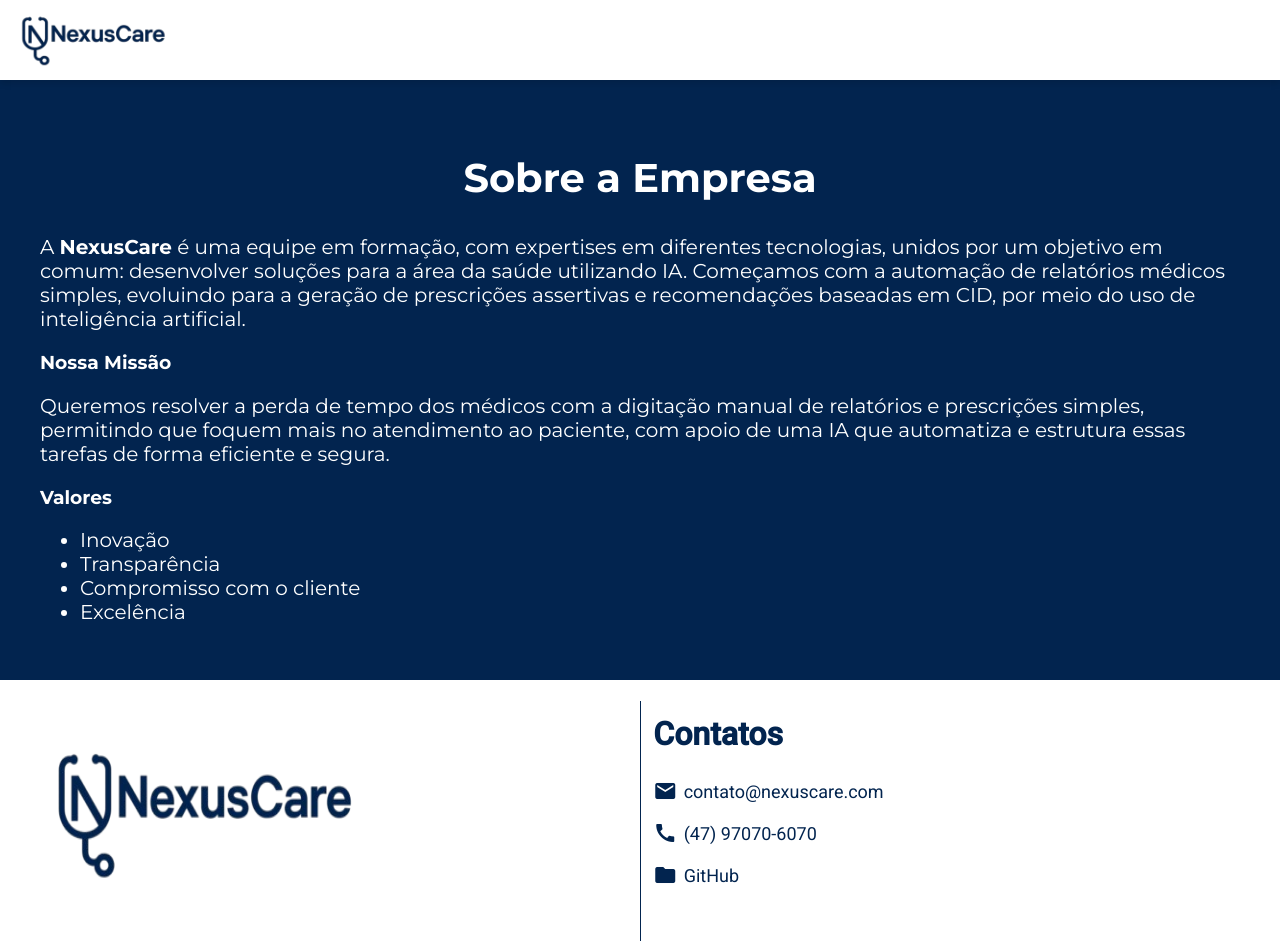
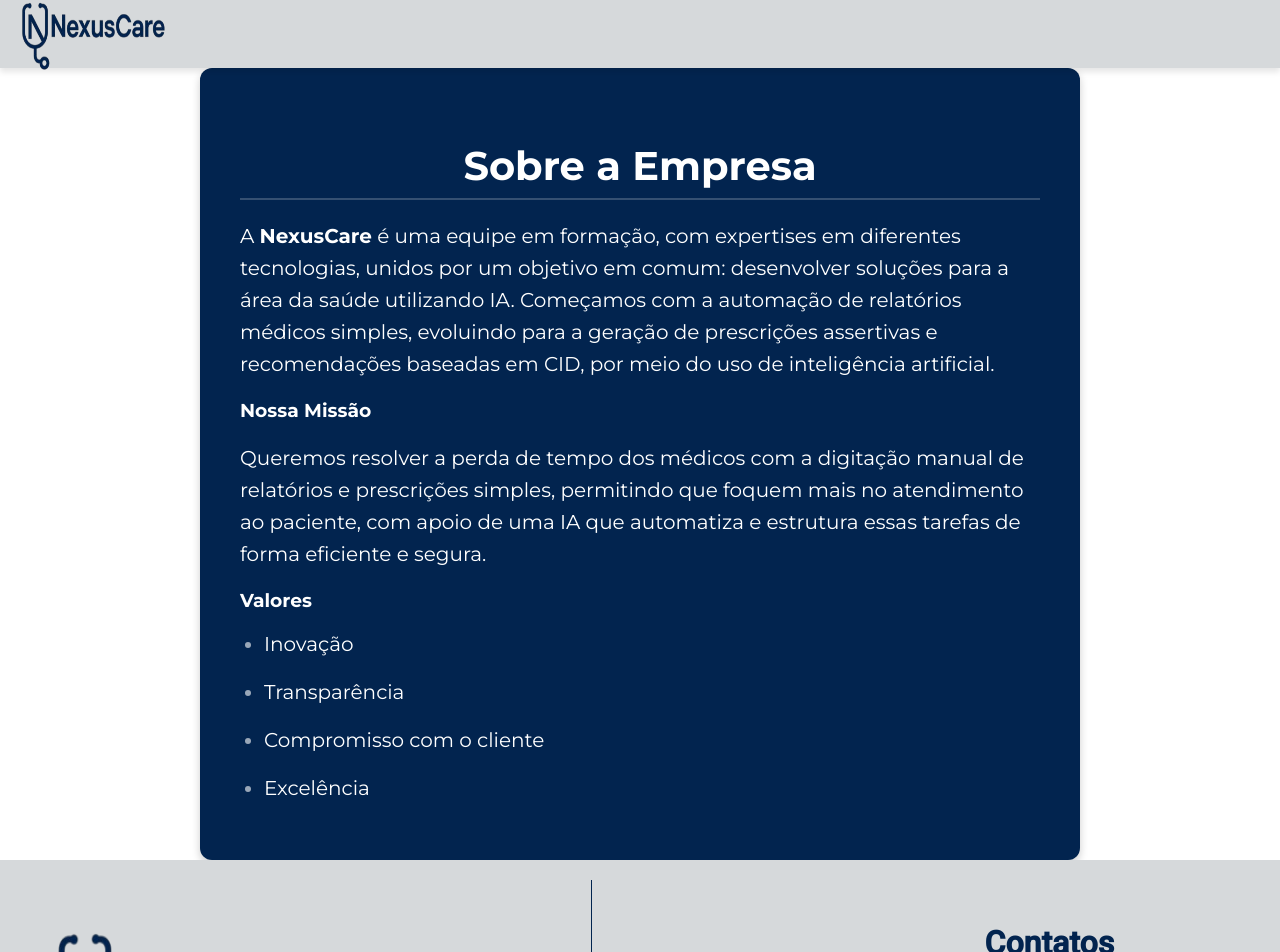
Before and after one commit to dennerborba/hackaton-front, an Angular app in the folder nexusCareFront/: page /about in a window 1280 px wide. Shown: the top 952 px of the page. Built offline with nearby package versions, Linux system fonts and the light colour scheme.

Commit message:
Ajustando detalhes

```diff
--- a/nexusCareFront/src/app/components/footer/footer.component.css
+++ b/nexusCareFront/src/app/components/footer/footer.component.css
@@ -1,20 +1,23 @@
 .footer{
   height: 30vh;
   display: flex;
-  justify-content: space-between;
+  justify-content: space-evenly;
   padding: 1vh 1vw 1vh 1vw;
   color: #02244f;
+  background-color: rgb(214, 217, 219);
 }
 .logo{
-  width: 50vw;
+  width: 60vw;
 }
 .logo img{
   height: 30vh;
   width: 30vw;
 }
 .contact{
-  width: 50vw;
+  width: 30vw;
   text-align: left;
+  margin-left: 380px;
+  margin-top: 30px;
 }
 span{
   height: 100%;
--- a/nexusCareFront/src/app/components/navbar/navbar.component.css
+++ b/nexusCareFront/src/app/components/navbar/navbar.component.css
@@ -2,10 +2,11 @@
     color: #02244f;
     display: flex;
     align-items: center;
-    height: 10vh;
+    height: 8.5vh;
     box-shadow: 0 4px 6px rgba(0, 0, 0, 0.1);
     position: relative;
     z-index: 10;
+    background-color: rgb(214, 217, 219);
 }
 
 .menu {
@@ -13,6 +14,10 @@
   display: flex;
   width: 100vw;
   justify-content: space-between;
+}
+
+.menu img{
+  height: 130px;
 }
 
 .hamburger-menu {
--- a/nexusCareFront/src/app/pages/home/home.component.css
+++ b/nexusCareFront/src/app/pages/home/home.component.css
@@ -85,7 +85,7 @@
   flex-direction: column;
   align-items: center;
   padding: 10em;
-  background-color: white;
+  background-color: rgb(214, 217, 219);
   border-radius: 12px;
   font-family: var(--fonte-principal);
 }
@@ -94,7 +94,8 @@
   margin-top: 0.5em;
   padding: 1.8em;
   cursor: pointer;
-  background-color: #02244f;
+  background-image: url('/assets/imgNexusAi.png/Rectangle 1.png');
+  background-size: 150% auto;
   color: white;
   border: none;
   border-radius: 8px;
--- a/nexusCareFront/src/app/pages/relatorio/relatorio.component.css
+++ b/nexusCareFront/src/app/pages/relatorio/relatorio.component.css
@@ -8,14 +8,14 @@
   padding-top: 60px;
   width: 100%;
   height: 100vh;
-  background-color: white;
+  background-color: rgb(214, 217, 219);
 }
 
 .container {
   display: flex;
   flex-direction: column;
   align-items: center;
-  width: 70%;
+  width: 80%;
   height: 70vh;
   gap: 30px;
   padding-top: 30px;
@@ -35,16 +35,23 @@
     display: flex;
     align-items: center;
     justify-content: center;
+    gap: 20px;
   }
 
-  .menu {
+  .menuMedico {
+    position: relative;
+    display: flex;
+    gap: 1em;
+  }
+
+  .menuPaciente {
     position: relative;
     display: flex;
     gap: 1em;
   }
 
   .toggle-btn {
-    background-color: #ffffff;
+    background-color: rgb(236, 240, 243);
     color: #02244f;
     border: none;
     padding: 10px 20px;
@@ -66,8 +73,8 @@
     position: absolute;
     top: 45px;
     left: 0;
-    background-color: #ffffff;
-    border: 1px solid #ccc;
+    background-color: rgb(236, 240, 243);
+    border: 1px solid rgb(236, 240, 243);
     border-radius: 8px;
     width: 160px;
     list-style: none;
@@ -86,7 +93,7 @@
   }
 
   .dropdown li:hover {
-    background-color: #f0f0f0;
+    background-color: rgb(236, 240, 243);
   }
 
   .hidden {
@@ -113,7 +120,7 @@
     position: absolute;
     top: -10px;
     left: 14px;
-    background-color: #02244f;
+    background-color: #02656F;
     color: white;
     font-size: 14px;
     padding: 0 8px;
@@ -126,7 +133,7 @@
     padding: 16px;
     border: 2px solid #ccc;
     border-radius: 8px;
-    background-color: white;
+    background-color: rgb(236, 240, 243);
     font-size: 16px;
     outline: none;
     transition: border-color 0.3s, box-shadow 0.3s;
@@ -144,7 +151,7 @@
   .relatorio-entrada {
     width: 600px;
     height: 500px;
-    background-color: #ccc;
+    background-color: rgb(236, 240, 243);
     border-radius: 12px;
     box-shadow: 0 8px 20px rgba(0,0,0,0.3);
     transition: box-shadow 0.3s ease;
--- a/nexusCareFront/src/app/pages/relatorio/relatorio.component.html
+++ b/nexusCareFront/src/app/pages/relatorio/relatorio.component.html
@@ -2,11 +2,13 @@
   <div class="container" style="background-image: url('assets/imgNexusAi.png/Rectangle 1.png');background-repeat: no-repeat;background-position: center;background-size: cover;">
     <div class="header">
       <div class="pessoas">
-        <div class="menu">
+        <div class="menuMedico">
           <button class="toggle-btn" (click)="toggleDropdown('medicos')">☰ {{inputDoctors}}</button>
           <ul id="medicos" class="dropdown hidden" >
             <li *ngFor="let doctor of doctors" (click)="selecionarDoutor(doctor.nome)">{{doctor.nome}}</li>
           </ul>
+        </div>
+        <div class="menuPaciente">
           <button class="toggle-btn" (click)="toggleDropdown('pacientes')">☰ {{inputPacientes}}</button>
           <ul id="pacientes" class="dropdown hidden">
             <li *ngFor="let paciente of pacientes" (click)="selecionarPaciente(paciente.nome_completo)">{{paciente.nome_completo}}</li>
--- a/nexusCareFront/src/app/pages/sobre/sobre.component.css
+++ b/nexusCareFront/src/app/pages/sobre/sobre.component.css
@@ -1,23 +1,39 @@
 .about-container {
   background-color: #02244f;
-  align-items: center;
-  justify-content: space-between;
+  padding: 5vh;
+  border-radius: 12px;
+  box-shadow: 0 4px 8px rgba(0, 0, 0, 0.2);
   font-family: var(--fonte-principal);
-  padding: 5vh;
+  max-width: 800px;
+  margin: 0 auto;
 }
 
 .about-container h2,
 .about-container h3 {
   color: white;
+  margin-bottom: 1rem;
 }
 
 .about-container h2 {
   text-align: center;
-    font-size: clamp(20px, 6vw, 40px);
+  font-size: clamp(24px, 6vw, 40px);
+  border-bottom: 2px solid #ffffff33;
+  padding-bottom: 0.5rem;
 }
 
 .about-container p,
 .about-container li {
-    font-size: clamp(10px, 3vw, 20px);
+  font-size: clamp(14px, 3vw, 20px);
   color: white;
+  line-height: 1.6;
+  margin-bottom: 1rem;
 }
+
+.about-container ul {
+  list-style-type: disc;
+  padding-left: 1.5rem;
+}
+
+.about-container li::marker {
+  color: #ffffff99;
+}
--- a/nexusCareFront/src/app/pages/sobre/sobre.component.html
+++ b/nexusCareFront/src/app/pages/sobre/sobre.component.html
@@ -1,7 +1,9 @@
 <div class="about-container">
   <h2>Sobre a Empresa</h2>
   <p>
-      A <strong>NexusCare</strong> é uma equipe em formação, com expertises em diferentes tecnologias, unidos por um objetivo em comum: desenvolver soluções para a área da saúde utilizando IA. Começamos com a automação de relatórios médicos simples, evoluindo para a geração de prescrições assertivas e recomendações baseadas em CID, por meio  do uso de inteligência artificial.
+    A <strong>NexusCare</strong> é uma equipe em formação, com expertises em diferentes tecnologias, unidos por um objetivo em comum: desenvolver soluções para a área da saúde utilizando IA. Começamos com a automação de relatórios médicos simples, evoluindo para a geração de prescrições assertivas e recomendações baseadas em CID, por meio do uso de inteligência artificial.
+  </p>
+
   <h3>Nossa Missão</h3>
   <p>
     Queremos resolver a perda de tempo dos médicos com a digitação manual de relatórios e prescrições simples, permitindo que foquem mais no atendimento ao paciente, com apoio de uma IA que automatiza e estrutura essas tarefas de forma eficiente e segura.
```
Also changed, not shown: nexusCareFront/src/assets/imgNexusAi.png/Group 6.png (added). Lines whose indentation alone changed are shown as unchanged.
